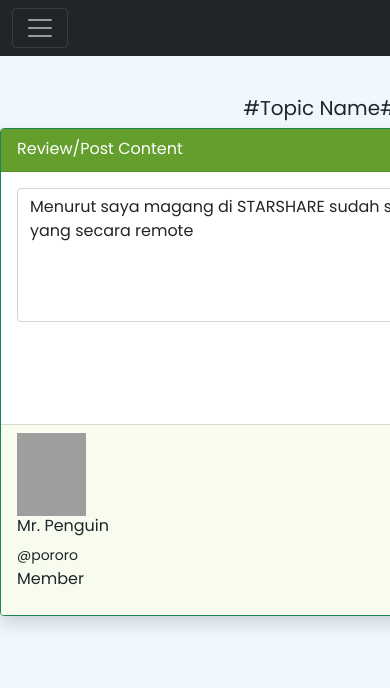
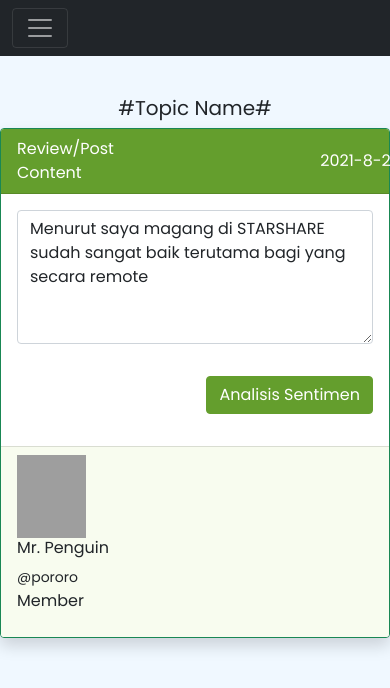
Before and after one commit to zeenfts/project-kp, a Flask app: page /sentiment in a window 390 px wide; the page is wider, and only the part inside the window is pictured. Shown: the top 688 px of that part. Run offline with Flask 2, Linux system fonts and the light colour scheme; grey boxes are pictures that could not be loaded.

Commit message:
resolved mobile view bug

```diff
--- a/templates/index.html
+++ b/templates/index.html
@@ -20,7 +20,7 @@
     <link href="https://cdn.jsdelivr.net/npm/bootstrap@5.0.0-beta3/dist/css/bootstrap.min.css" rel="stylesheet"
         integrity="sha384-eOJMYsd53ii+scO/bJGFsiCZc+5NDVN2yr8+0RDqr0Ql0h+rP48ckxlpbzKgwra6" crossorigin="anonymous">
 
-    <link rel="stylesheet" href="../static/custom.css">
+    <!-- <link rel="stylesheet" href="../static/custom.css"> -->
     <link rel="stylesheet" href="{{ url_for('static', filename='custom.css') }}">
 </head>
 
--- a/templates/sentiment.html
+++ b/templates/sentiment.html
@@ -55,10 +55,10 @@
     </nav>
 
     <!-- Content -->
-    <div class="container mt-5 pt-5" style="width:40rem;">
+    <div class="container mt-5 pt-5">
         <div class="row justify-content-center">
             <h5 class="text-center">#Topic Name#</h5>
-            <div class="card shadow border-success g-0" style="max-width:100%;">
+            <div class="card shadow border-success g-0" style="max-width:100%; width:40rem;">
                 <div class="card-header d-flex justify-content-between text-white" style="background-color:#649e2d;">
                     <label for="txtSntmt1">Review/Post Content</label>
                     <input type="text" id="currentDate" class="text-end text-white"
```
